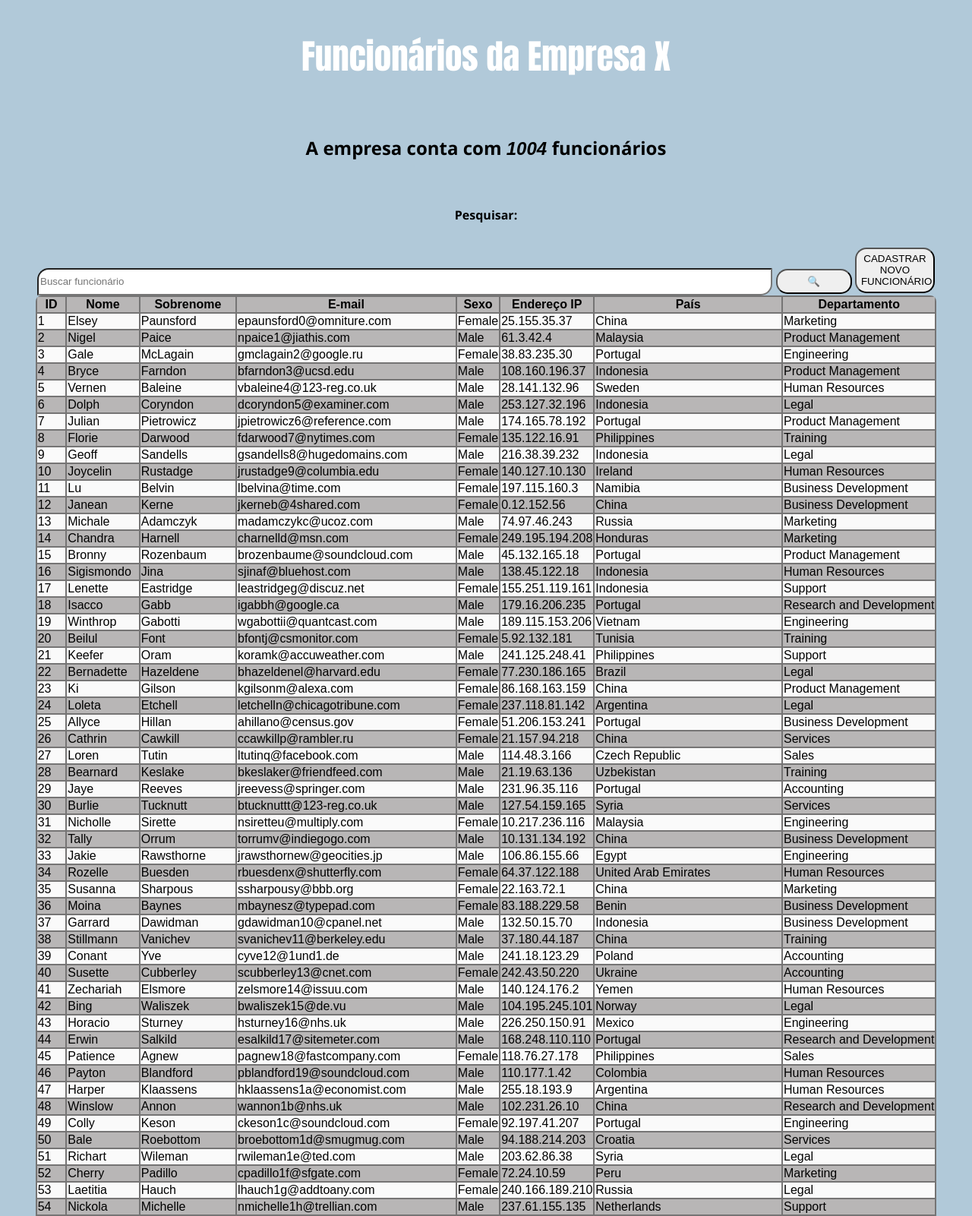
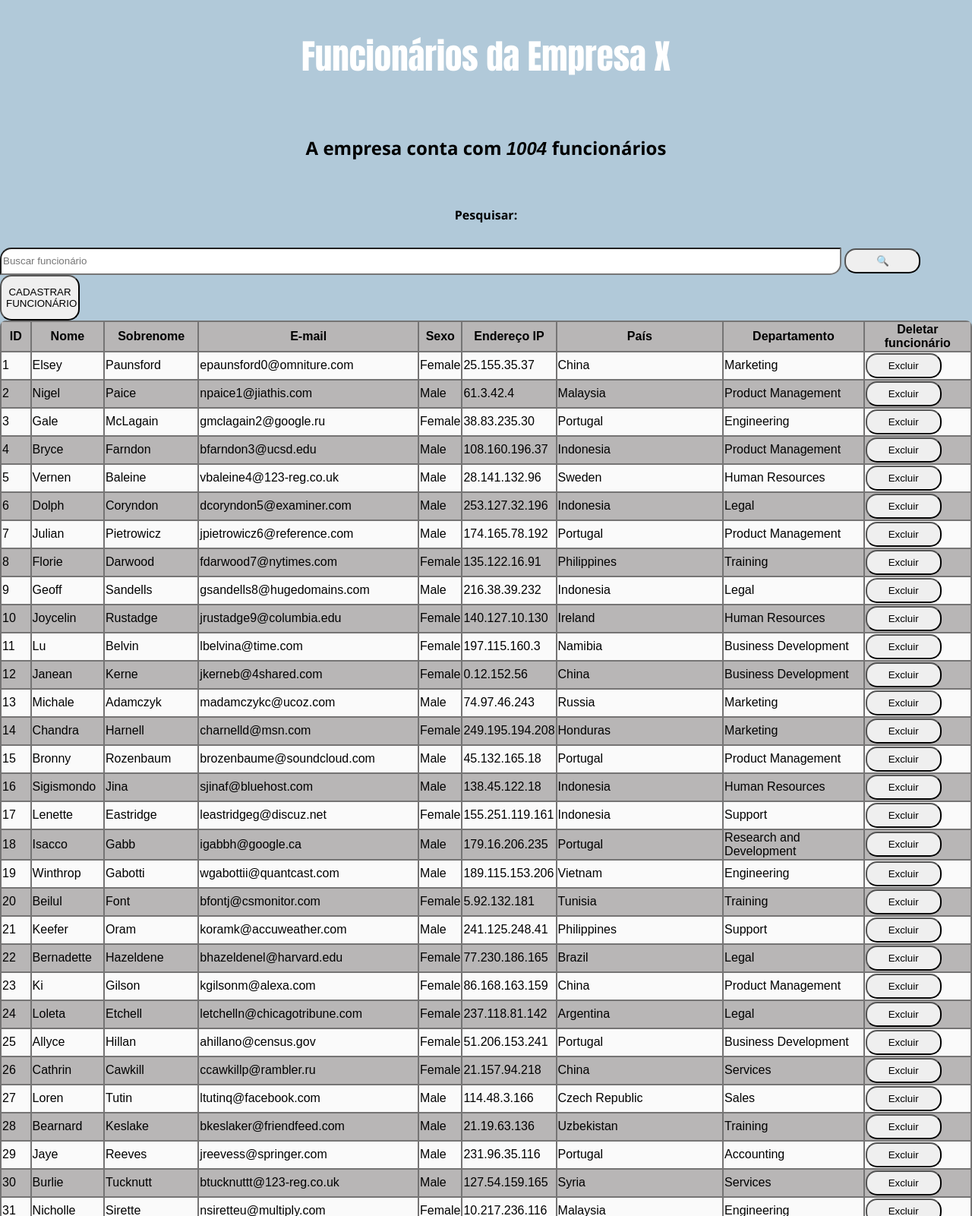
Before and after one commit to balakelly459/empresa-x-json, a PHP site: page / in a window 1280 px wide. Shown: the top 1601 px of the page at 76% size. Run offline with PHP 8.4, Linux system fonts and the light colour scheme.

Commit message:
botão deletar funcionário

```diff
--- a/empresaX/index.php
+++ b/empresaX/index.php
@@ -55,7 +55,8 @@ if(isset($_GET["buscarFuncionario"])){
         <input type="text" value="<?= isset($_GET["buscarFuncionario"]) ? $_GET["buscarFuncionario"]:""?>"
         name="buscarFuncionario" placeholder="Buscar funcionário">
         <button>🔍</button>
-        <button type="button" id="button__cadastrar">CADASTRAR NOVO FUNCIONÁRIO</button>
+        <button type="button" id="button__cadastrar">CADASTRAR FUNCIONÁRIO</button>
+
         </div>
     </form>
         <tr>
@@ -67,6 +68,7 @@ if(isset($_GET["buscarFuncionario"])){
             <th>Endereço IP</th>
             <th>País</th>
             <th>Departamento</th>
+            <th>Deletar funcionário</th>
         </tr>
         <?php
         foreach ($empresax as $funcionario):
@@ -80,6 +82,7 @@ if(isset($_GET["buscarFuncionario"])){
             <td><?= $funcionario->ip_address?></td>
             <td><?= $funcionario->country?></td>
             <td><?= $funcionario->department?></td>
+            <td><button>Excluir</button></td>
         </tr>
         <?php
             endforeach;
--- a/empresaX/style.css
+++ b/empresaX/style.css
@@ -11,7 +11,7 @@ body{
     }
  input{
      height: 30px;
-     width: 960px;
+     width: 1100px;
      border-radius: 15px 0px 15px 0px;
  }
 
```
